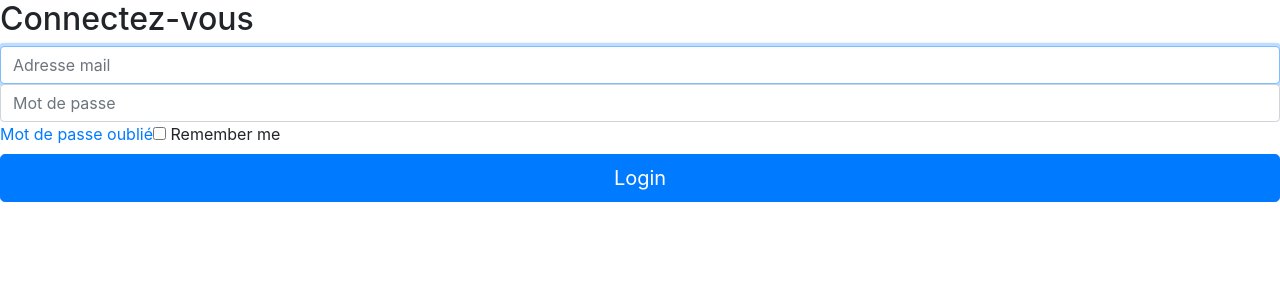
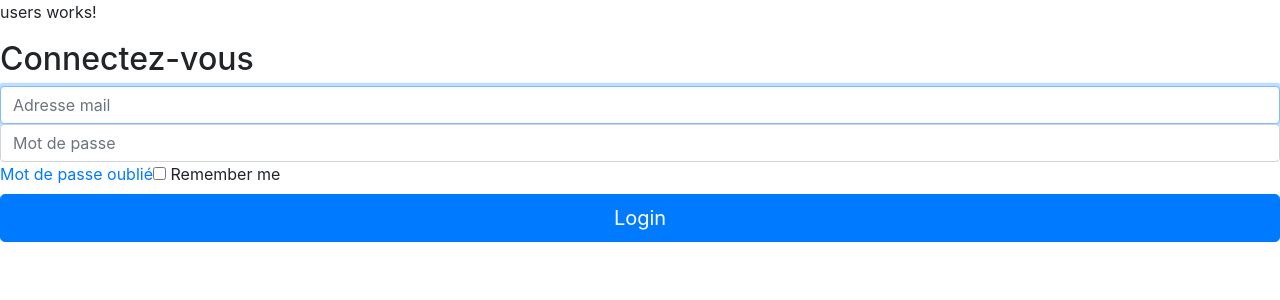
Before and after one commit to BlackNeo/gedprocedures, an Angular app: page /login in a window 1280 px wide. Shown: the top 300 px of the page. Built offline with nearby package versions, Linux system fonts and the light colour scheme.

Commit message:
add users component

```diff
--- a/src/app/app.module.ts
+++ b/src/app/app.module.ts
@@ -6,13 +6,15 @@
 import { AppComponent } from './app.component';
 import { HomeComponent } from './home/home.component';
 import { LoginComponent } from './login/login.component';
+import { UsersComponent } from './users/users.component';
 
 
 @NgModule({
   declarations: [
     AppComponent,
     HomeComponent,
-    LoginComponent
+    LoginComponent,
+    UsersComponent
   ],
   imports: [
     BrowserModule,
--- a/src/app/login/login.component.html
+++ b/src/app/login/login.component.html
@@ -1,4 +1,5 @@
 <div class="wrapper">
+  <app-users></app-users>
   <form class="form-signin">
     <h2 class="form-signin-heading">Connectez-vous</h2>
     <input type="text" class="form-control" name="username" placeholder="Adresse mail" required="" autofocus="" />
--- /dev/null
+++ b/src/app/users/users.component.html
@@ -0,0 +1,3 @@
+<p>
+  users works!
+</p>
--- /dev/null
+++ b/src/app/users/users.component.ts
@@ -0,0 +1,15 @@
+import { Component, OnInit } from '@angular/core';
+
+@Component({
+  selector: 'app-users',
+  templateUrl: './users.component.html',
+  styleUrls: ['./users.component.css']
+})
+export class UsersComponent implements OnInit {
+
+  constructor() { }
+
+  ngOnInit() {
+  }
+
+}
```
Also changed, not shown: src/app/users/users.component.css (added), 1 other file (tests, documents, lock files or other folders).
